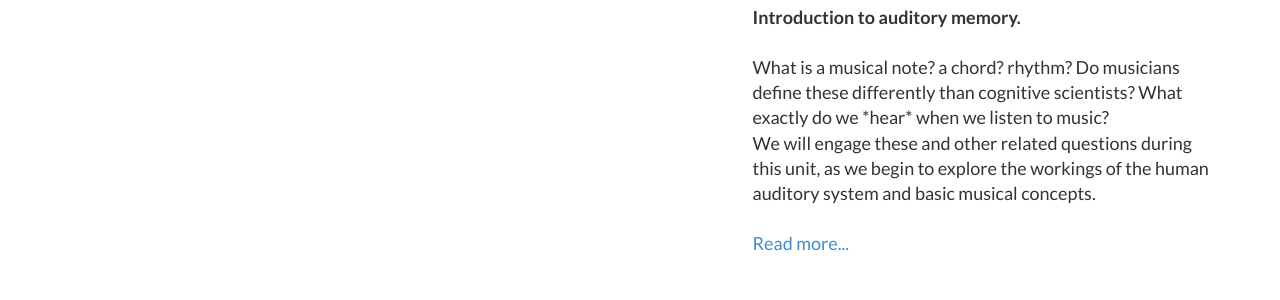
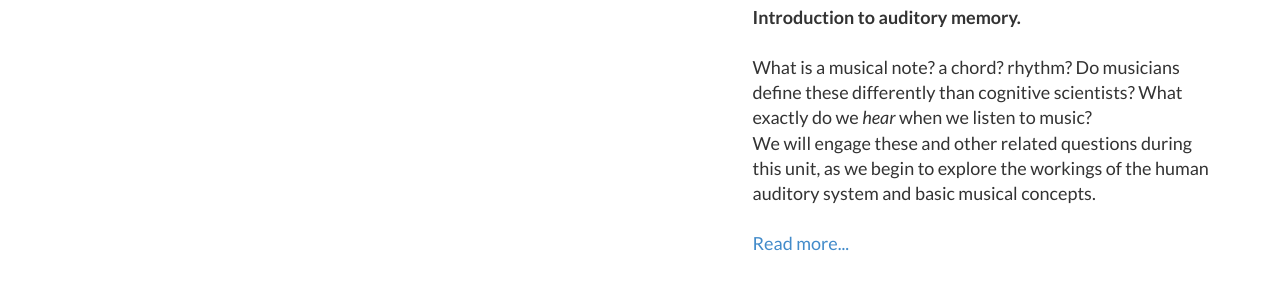
Before and after one commit to kshaffer/cognition, a Jekyll site: the page built from _posts/2015-05-11-Week-1.markdown, in a window 1280 px wide and 900 px high, scrolled down 960 px. Shown: the part 204-504 px from the top of the window. Built offline with Jekyll 4.4.1, drawn with Linux system fonts in a browser that asks for light colours; nearby versions of some CDN libraries; library files that are not in the unit come from our copies.

Commit message:
week 1 details

```diff
--- a/_posts/2015-05-11-Week-1.markdown
+++ b/_posts/2015-05-11-Week-1.markdown
@@ -4,5 +4,5 @@ image: memorySmall.jpg
 category: Services
 title: Week 1 – June 1–5
 description: |
-  <p class="lead"><b>Introduction to auditory memory.</b><br/><br/>What is a musical note? a chord? rhythm? Do musicians define these differently than cognitive scientists? What exactly do we *hear* when we listen to music?<br/>We will engage these and other related questions during this unit, as we begin to explore the workings of the human auditory system and basic musical concepts.<br/><br/><a href="/week1/">Read more...</a></p>
+  <p class="lead"><b>Introduction to auditory memory.</b><br/><br/>What is a musical note? a chord? rhythm? Do musicians define these differently than cognitive scientists? What exactly do we <i>hear</i> when we listen to music?<br/>We will engage these and other related questions during this unit, as we begin to explore the workings of the human auditory system and basic musical concepts.<br/><br/><a href="/week1/">Read more...</a></p>
 ---
```
